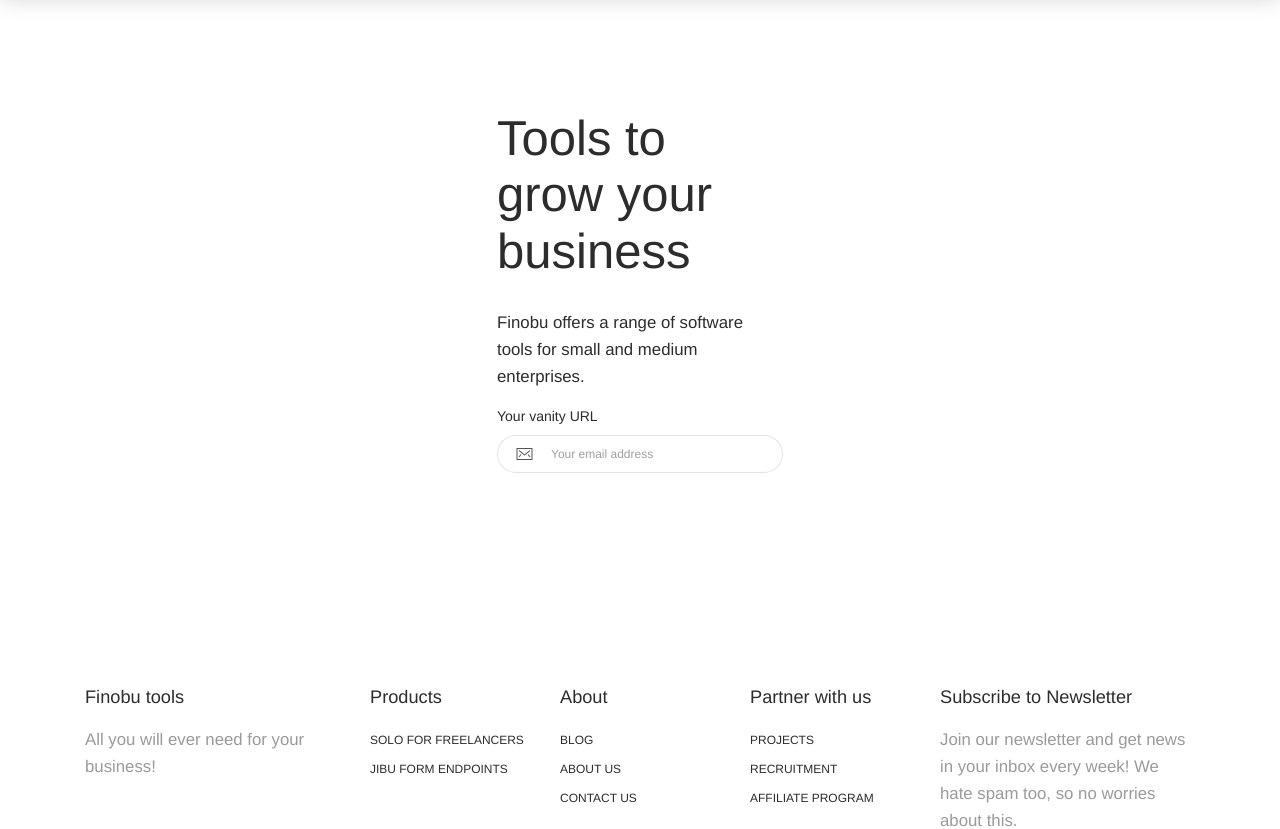
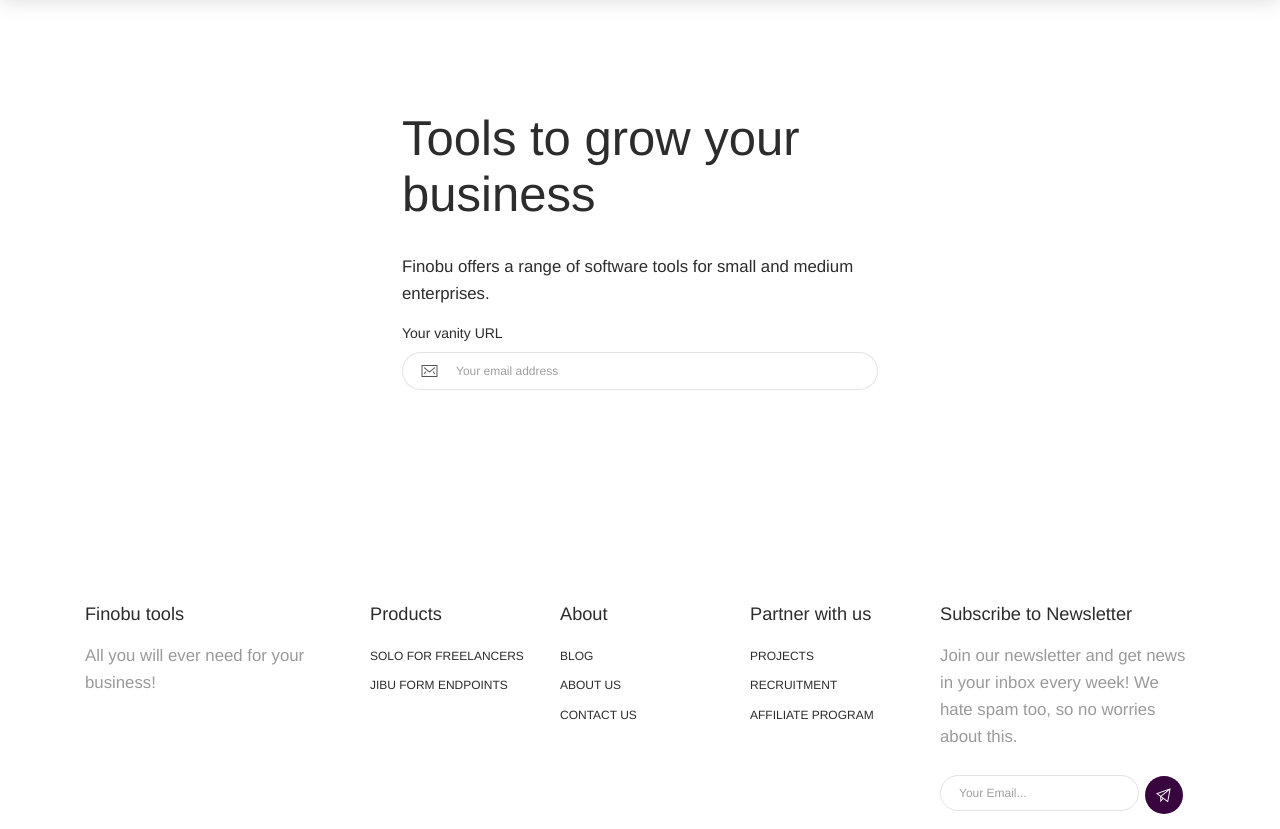
Before and after one commit to nicodemus-opon/finobu, a PHP site: page /beta in a window 1280 px wide. Shown: the part 64-893 px from the top of the page. Run offline with PHP 8.4, Linux system fonts and the light colour scheme; some libraries are stand-ins or nearby versions.

Commit message:
2019-03-07T09:24

```diff
--- a/beta/index.php
+++ b/beta/index.php
@@ -7,10 +7,10 @@ include('./../includes/navbar.php');
 <div class="section">
     <div class="container">
         <div class="row" style="padding-top: 40px;">
-            <div class="col-lg-4 " style="">
+            <div class="col-lg-3 " style="">
 
             </div>
-            <div class="col-md-4">
+            <div class="col-md-6">
                 <div class="jumbotron bg-transparent">
                     <h1>Tools to grow your business</h1>
                     <p> Finobu offers a range of software tools for small and medium enterprises.</p>
@@ -23,7 +23,7 @@ include('./../includes/navbar.php');
                     </div>
                 </div>
             </div>
-            <div class="col-lg-4 " style="">
+            <div class="col-lg-3 " style="">
 
             </div>
         </div>
```
